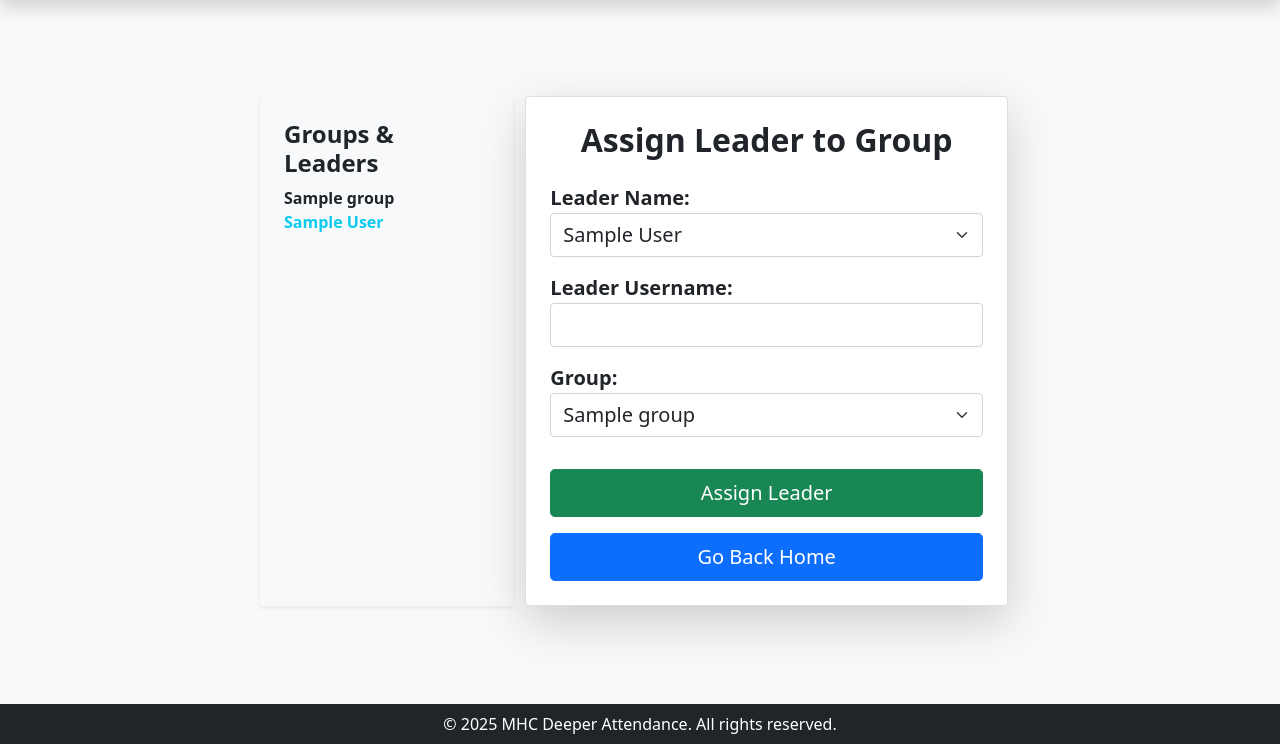
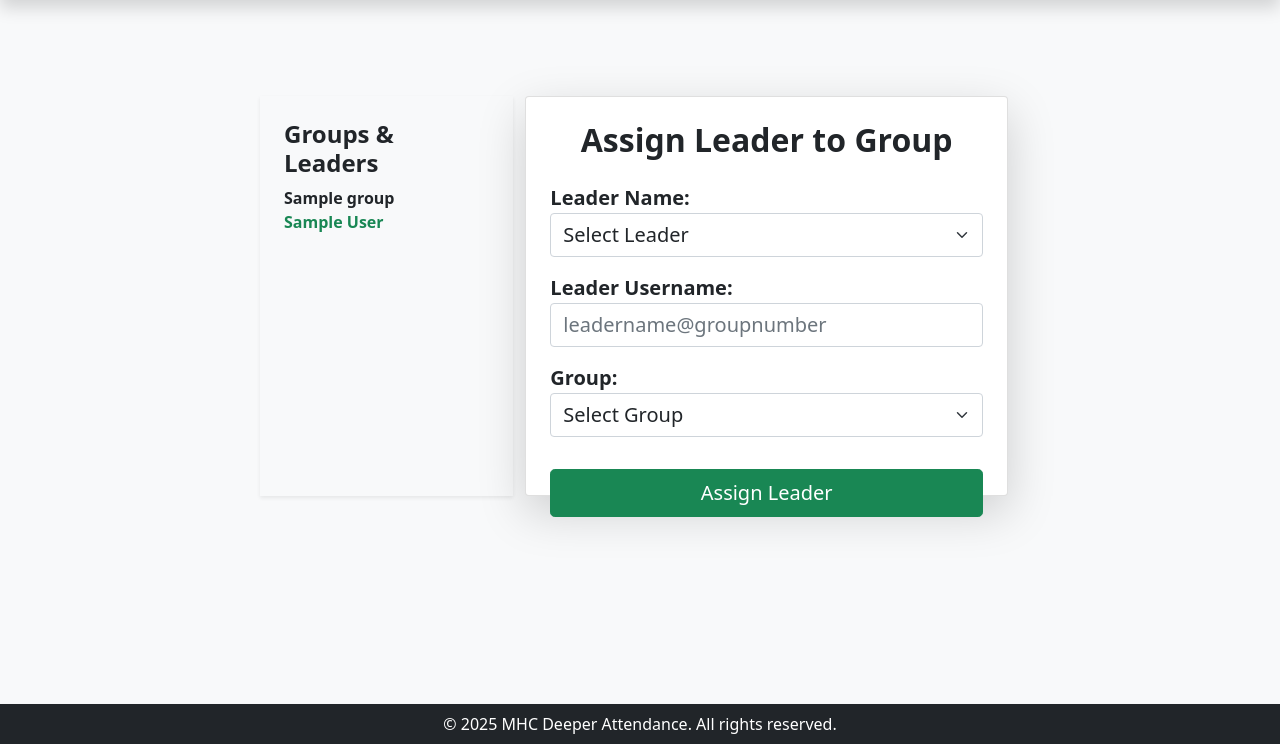
Before and after one commit to jimmyMithamo/new_deeper, a Django app: page /supervisor/assign-leader/ in a window 1280 px wide. Shown: the part 56-800 px from the top of the page. Run offline with Django 5.2, Linux system fonts and the light colour scheme; tables that the repository leaves empty hold one stand-in row (values such as "Sample post").

Commit message:
navbar fixing

```diff
--- a/attendance/templates/attendance/assign_leader.html
+++ b/attendance/templates/attendance/assign_leader.html
@@ -20,18 +20,22 @@
                 <form method="POST">
                     {% csrf_token %}
                     <div class="mb-3">
-                        <label for="name" class="fs-5 fw-bold">Leader Name:</label>
-                        <select class="form-select fs-5" name="name" required>
+                        <label for="name" class="fs-6 fw-bold">Leader Name:</label>
+                        <select class="form-select fs-6" name="name" required>
                             <option value="">Select Leader</option>
                             {% for member in members %}
                                 <option value="{{ member.name }}">{{ member.name }}</option>
                             {% endfor %}
                         </select>
                     </div>
+                    <div class="mb-3">
+                        <label for="username" class="fs-6 fw-bold">Leader Username:</label>
+                        <input placeholder="leadername@groupnumber" type="text" class="form-control fs-6" name="username" required>
+                    </div>
 
                     <div class="mb-3">
-                        <label for="group" class="fs-5 fw-bold">Group:</label>
-                        <select class="form-select fs-5" name="group" required>
+                        <label for="group" class="fs-6 fw-bold">Group:</label>
+                        <select class="form-select fs-6" name="group" required>
                             <option value="">Select Group</option>
                             {% for group in groups %}
                                 <option value="{{ group.name }}">{{ group.name }}</option>
@@ -48,14 +52,16 @@
         <!-- Desktop View -->
 <div class="col-md-10 col-lg-8 d-none d-md-block">
     <div class="row">
-                <!-- Sidebar -->
-                <nav class="col-md-4 bg-light p-4 shadow-sm">
+
+        <!-- Sidebar (Scrollable Navigation) -->
+        <nav class="col-md-4 bg-light shadow-sm p-4"
+             style="height: 50vh; overflow-y: auto; position: sticky; top: 0;">
             <h4 class="fw-bold">Groups & Leaders</h4>
             <ul class="list-unstyled">
                 {% for group in groups %}
                     <li class="mb-3">
                         <strong>{{ group.name }}</strong><br>
-                                <p class="text-info fw-bold">{{ group.leader.name }}</p>
+                        <p class="text-success fw-bold">{{ group.leader.name }}</p>
                     </li>
                 {% endfor %}
             </ul>
@@ -63,7 +69,7 @@
 
         <!-- Main Content -->
         <main class="col-md-8">
-                    <div class="card shadow-lg p-4">
+            <div class="card shadow-lg p-4" style="height: 50vh;">
                 <h1 class="text-center mb-4 fs-2 fw-bold">Assign Leader to Group</h1>
 
                 {% if message %}
@@ -77,6 +83,7 @@
                     <div class="mb-3">
                         <label for="name" class="fs-5 fw-bold">Leader Name:</label>
                         <select class="form-select fs-5" name="name" required>
+                            <option value="">Select Leader</option>
                             {% for member in members %}
                                 <option value="{{ member.name }}">{{ member.name }}</option>
                             {% endfor %}
@@ -85,12 +92,13 @@
 
                     <div class="mb-3">
                         <label for="username" class="fs-5 fw-bold">Leader Username:</label>
-                                <input type="text" class="form-control fs-5" name="username" required>
+                        <input placeholder="leadername@groupnumber" type="text" class="form-control fs-5" name="username" required>
                     </div>
 
                     <div class="mb-3">
                         <label for="group" class="fs-5 fw-bold">Group:</label>
                         <select class="form-select fs-5" name="group" required>
+                            <option value="">Select Group</option>
                             {% for group in groups %}
                                 <option value="{{ group.name }}">{{ group.name }}</option>
                             {% endfor %}
@@ -100,12 +108,10 @@
                     <button type="submit" class="btn btn-success btn-lg w-100 mt-3">Assign Leader</button>
                 </form>
 
-                        <button class="btn btn-primary btn-lg w-100 mt-3" onclick="window.location.href='{% url 'admin_home' %}'">Go Back Home</button>
+
             </div>
         </main>
     </div>
 </div>
 
-    </div>
-</div>
 {% endblock %}
--- a/attendance/templates/attendance/attendance_report.html
+++ b/attendance/templates/attendance/attendance_report.html
@@ -3,9 +3,9 @@
 {% block title %}Attendance Report{% endblock title %}
 
 {% block content %}
-  <div class="container">
+  <div class="container ">
     <h1 class="text-center mb-4">Attendance Report</h1>
-    <div class="row">
+    <div class="row d-flex justify-content-center">
       {% for session_info in session_attendance %}
         <div class="col-12 col-md-4 col-lg-3">
           <div class="card border-2 m-2 shadow-sm" style="border-color: #FF9D23;">
--- a/attendance/templates/attendance/base.html
+++ b/attendance/templates/attendance/base.html
@@ -35,7 +35,7 @@
       <div class="collapse navbar-collapse justify-content-between" id="navbarNav">
 
         <!-- Centered Links -->
-        <ul class="navbar-nav mx-auto">
+        <ul class="navbar-nav mx-auto ">
           <li class="nav-item">
             <a class="nav-link text-white" href="{% url 'assign_leader' %}">Leaders</a>
           </li>
@@ -55,6 +55,11 @@
             <a class="nav-link text-white" href="{% url 'generate_attendance_report' %}">Reports</a>
           </li>
         </ul>
+        <style>
+          .nav-link:hover {
+            color: yellow !important;
+          }
+        </style>
 
         <!-- Logout Button -->
         <a class="btn btn-danger text-light btn-outline-danger mt-2 mt-lg-0" href="{% url 'supervisor_logout' %}">Logout</a>
```
Lines whose indentation alone changed are shown as unchanged.
